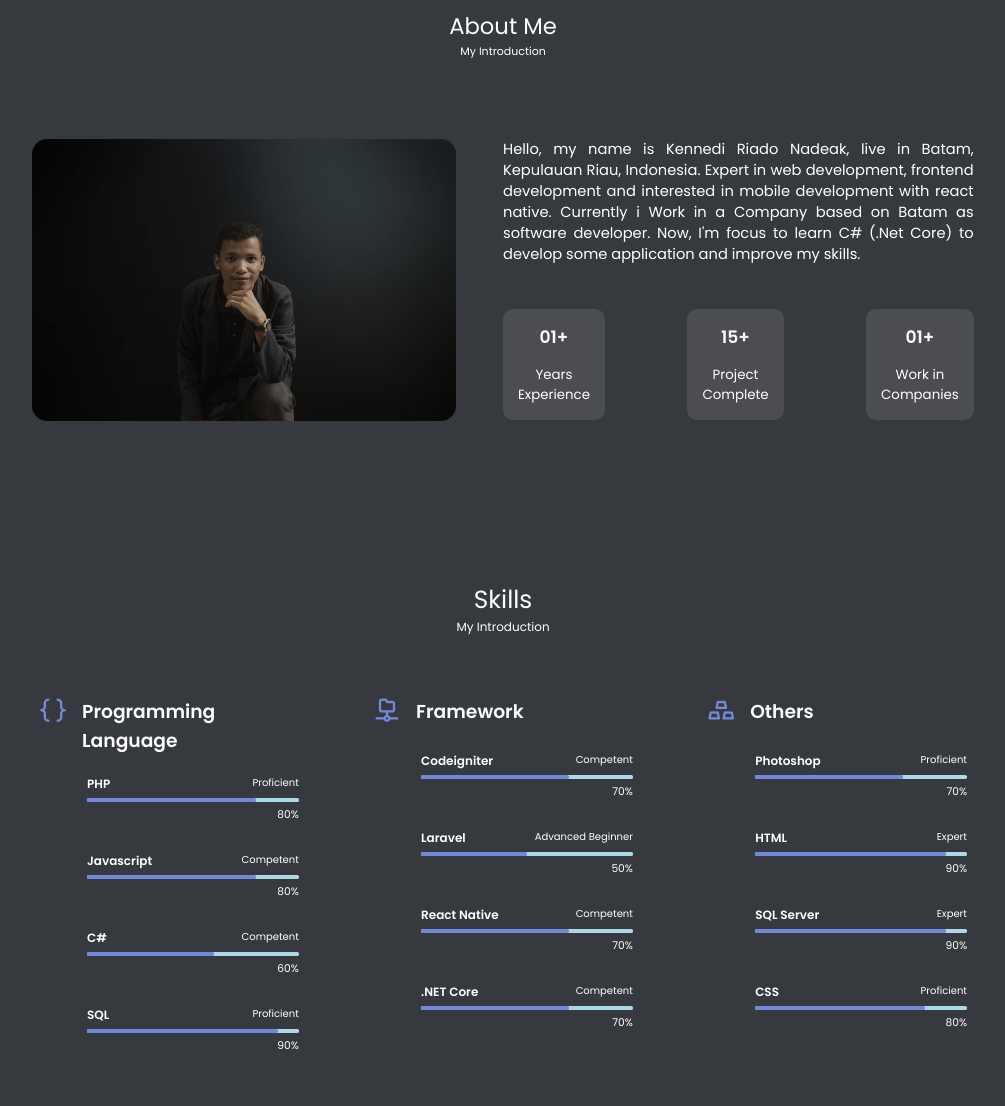
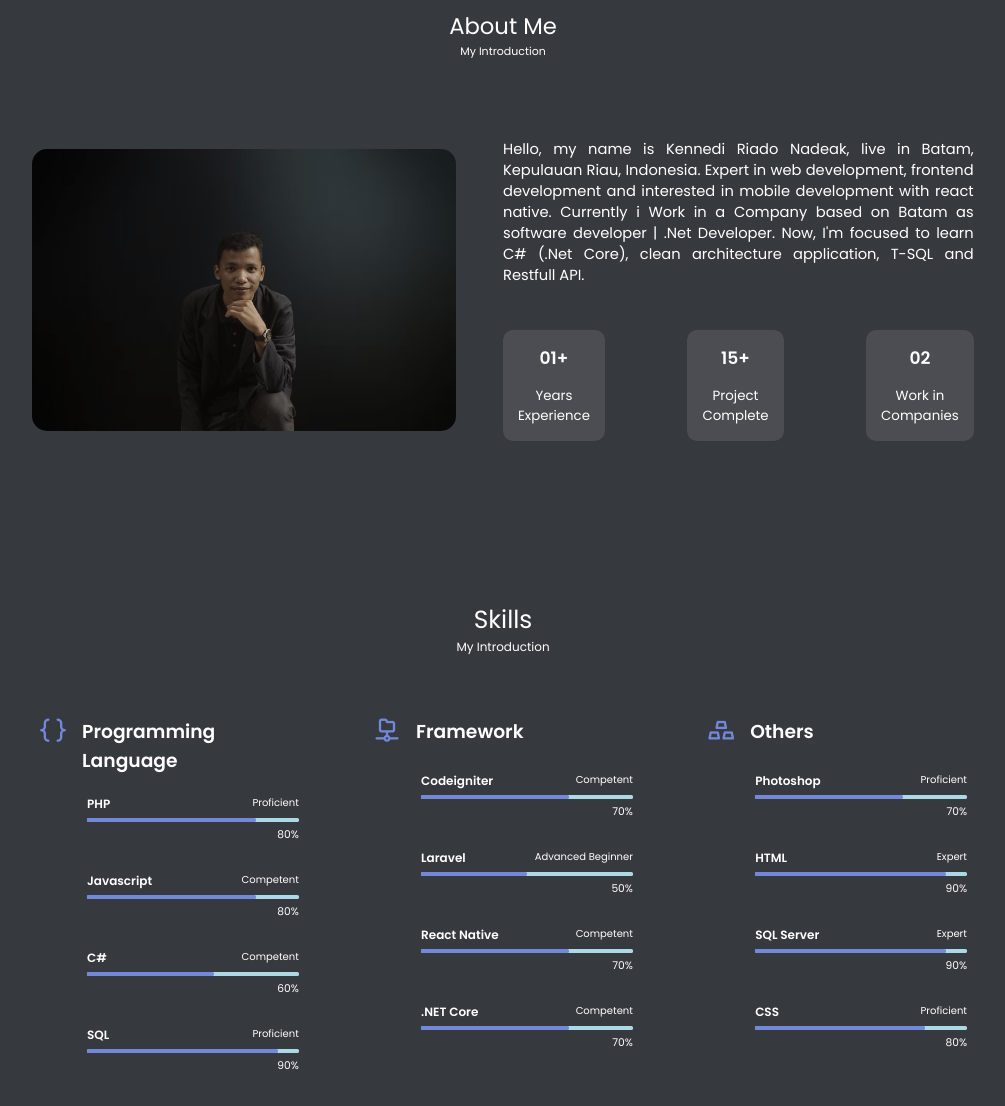
Before and after one commit to Kennedi27/kennedinadeak, a plain HTML site: page index.html in a window 1280 px wide. Shown: the part 870-1976 px from the top of the page, without its empty margins (137-1142 px from the left). Drawn offline with nearby package versions, Linux system fonts and the light colour scheme.

Commit message:
Update Porto

```diff
--- a/index.html
+++ b/index.html
@@ -84,7 +84,7 @@
                         <img src="./assets/img/about.png" class="img__about">
                     </div>
                     <div class="desk-about">
-                        <p>Hello, my name is Kennedi Riado Nadeak, live in Batam, Kepulauan Riau, Indonesia. Expert in web development, frontend development and interested in mobile development with react native. Currently i Work in a Company based on Batam as software developer. Now, I'm focus to learn C# (.Net Core) to develop some application and improve my skills.</p>
+                        <p>Hello, my name is Kennedi Riado Nadeak, live in Batam, Kepulauan Riau, Indonesia. Expert in web development, frontend development and interested in mobile development with react native. Currently i Work in a Company based on Batam as software developer | .Net Developer. Now, I'm focused to learn C# (.Net Core), clean architecture application, T-SQL and Restfull API. </p>
                         <div id="exp">
                             <div class="experience">
                                 <h3>01+</h3>
@@ -95,7 +95,7 @@
                                     <p>Project<br>Complete</p>
                             </div>
                             <div class="experience">
-                                    <h3>01+</h3>
+                                    <h3>02</h3>
                                     <p>Work in<br>Companies</p>
                             </div>
                         </div>
@@ -379,7 +379,7 @@
                                 <i class="uil uil-map-marker"></i>
                                 <div class="destails">
                                     <h5>Location</h5>
-                                    <div class="subtitle__section">Perumahan Glory Green Residence Kec. Batu Aji, Batam, Kepulauan Riau, 29424</div>
+                                    <div class="subtitle__section">Glory Green Residence Kec. Batu Aji, Batam, Kepulauan Riau, 29424</div>
                                 </div>
                             </div>
                         </div>
```
